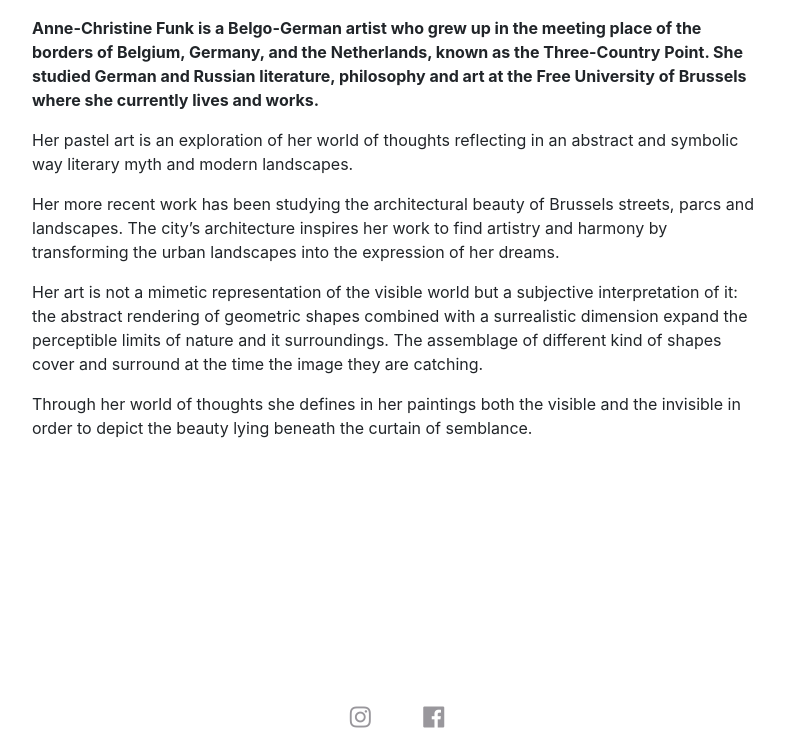
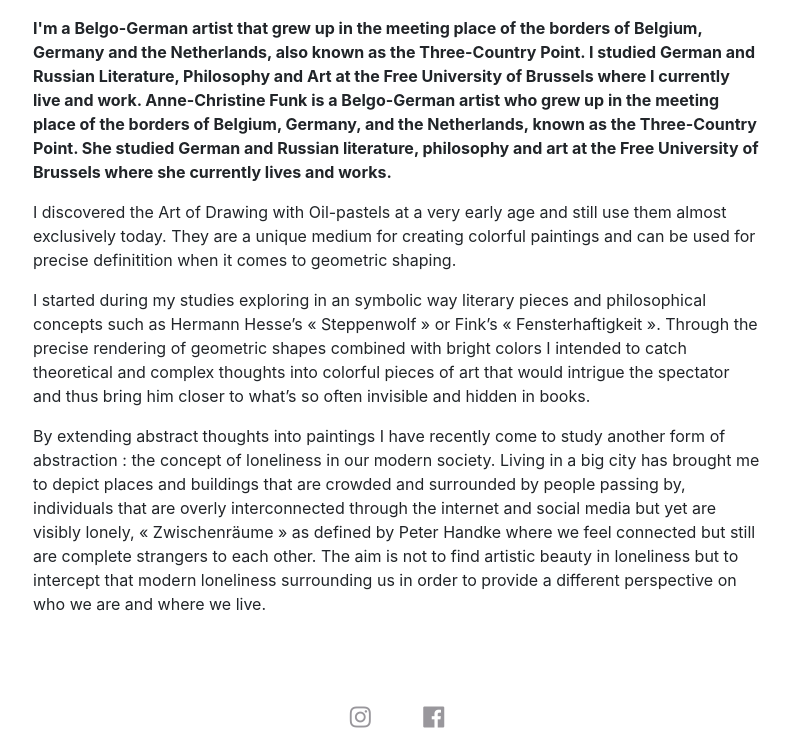
Before and after one commit to acelpb/acfunk, a Django app: page /about/ in a window 1280 px wide. Shown: the part 56-800 px from the top of the page, without its empty margins (243-1033 px from the left). Run offline with Django 3.2, Linux system fonts and the light colour scheme; some libraries are stand-ins or nearby versions.

Commit message:
feat: new bio

```diff
--- a/templates/acfunk/about.html
+++ b/templates/acfunk/about.html
@@ -3,43 +3,32 @@
 {% block title %} | About{% endblock %}
 {% block content %}
     <div class="row justify-content-center">
-        <div class="col-sm-8 text-left m-3 ">
+        <div class="col-lg-8 col-md-10 col-sm-12 text-left p-3 ">
             <p>
-                <strong>Anne-Christine Funk is a Belgo-German artist who grew up in the meeting place of the borders of
+                <strong>I'm a Belgo-German artist that grew up in the meeting place of the borders of Belgium, Germany
+                    and the Netherlands, also known as the Three-Country Point. I studied German and Russian Literature,
+                    Philosophy and Art at the Free University of Brussels where I currently live and work.
+                    Anne-Christine Funk is a Belgo-German artist who grew up in the meeting place of the borders of
                     Belgium, Germany, and the Netherlands, known as the Three-Country Point. She studied German and
-                    Russian
-                    literature, philosophy and art at the Free University of Brussels where she currently lives and
-                    works.</strong>
+                    Russian literature, philosophy and art at the Free University of Brussels where she currently lives
+                    and works.</strong>
             </p>
+            <p>I discovered the Art of Drawing with Oil-pastels at a very early age and still use them almost
+                exclusively today. They are a unique medium for creating colorful paintings and can be used for precise
+                definitition when it comes to geometric shaping.</p>
+            <p>I started during my studies exploring in an symbolic way literary pieces and philosophical concepts such
+                as Hermann Hesse’s « Steppenwolf » or Fink’s « Fensterhaftigkeit ». Through the precise rendering of
+                geometric shapes combined with bright colors I intended to catch theoretical and complex thoughts into
+                colorful pieces of art that would intrigue the spectator and thus bring him closer to what’s so often
+                invisible and hidden in books.</p>
+            <p>By extending abstract thoughts into paintings I have recently come to study another form of abstraction :
+                the concept of loneliness in our modern society. Living in a big city has brought me to depict places
+                and buildings that are crowded and surrounded by people passing by, individuals that are overly
+                interconnected through the internet and social media but yet are visibly lonely, « Zwischenräume » as
+                defined by Peter Handke where we feel connected but still are complete strangers to each other. The aim
+                is not to find artistic beauty in loneliness but to intercept that modern loneliness surrounding us in
+                order to provide a different perspective on who we are and where we live.</p>
 
-            <p>
-                Her pastel art is an exploration of her world of thoughts reflecting in an abstract and symbolic way
-                literary myth and modern landscapes.
-
-            </p>
-            <p>
-                Her more recent work has been studying the architectural beauty of Brussels streets, parcs and
-                landscapes.
-                The city’s architecture inspires her work to find artistry and harmony by transforming the urban
-                landscapes
-                into the expression of her dreams.
-
-            </p>
-
-            <p>
-                Her art is not a mimetic representation of the visible world but a subjective interpretation of it: the
-                abstract rendering of geometric shapes combined with a surrealistic dimension expand the perceptible
-                limits
-                of nature and it surroundings. The assemblage of different kind of shapes cover and surround at the time
-                the
-                image they are catching.
-
-            </p>
-            <p>
-                Through her world of thoughts she defines in her paintings both the visible and the invisible in order
-                to
-                depict the beauty lying beneath the curtain of semblance.
-            </p>
         </div>
     </div>
 {% endblock %}
```
